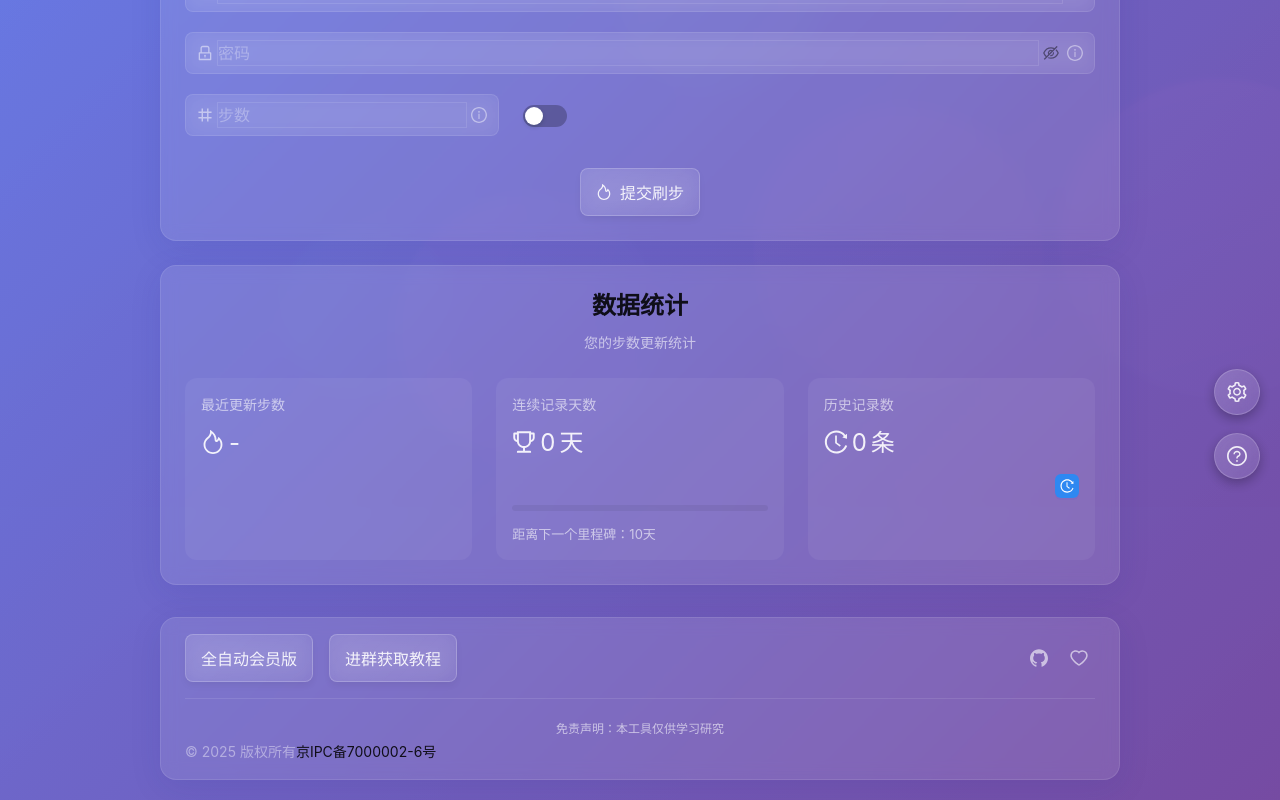
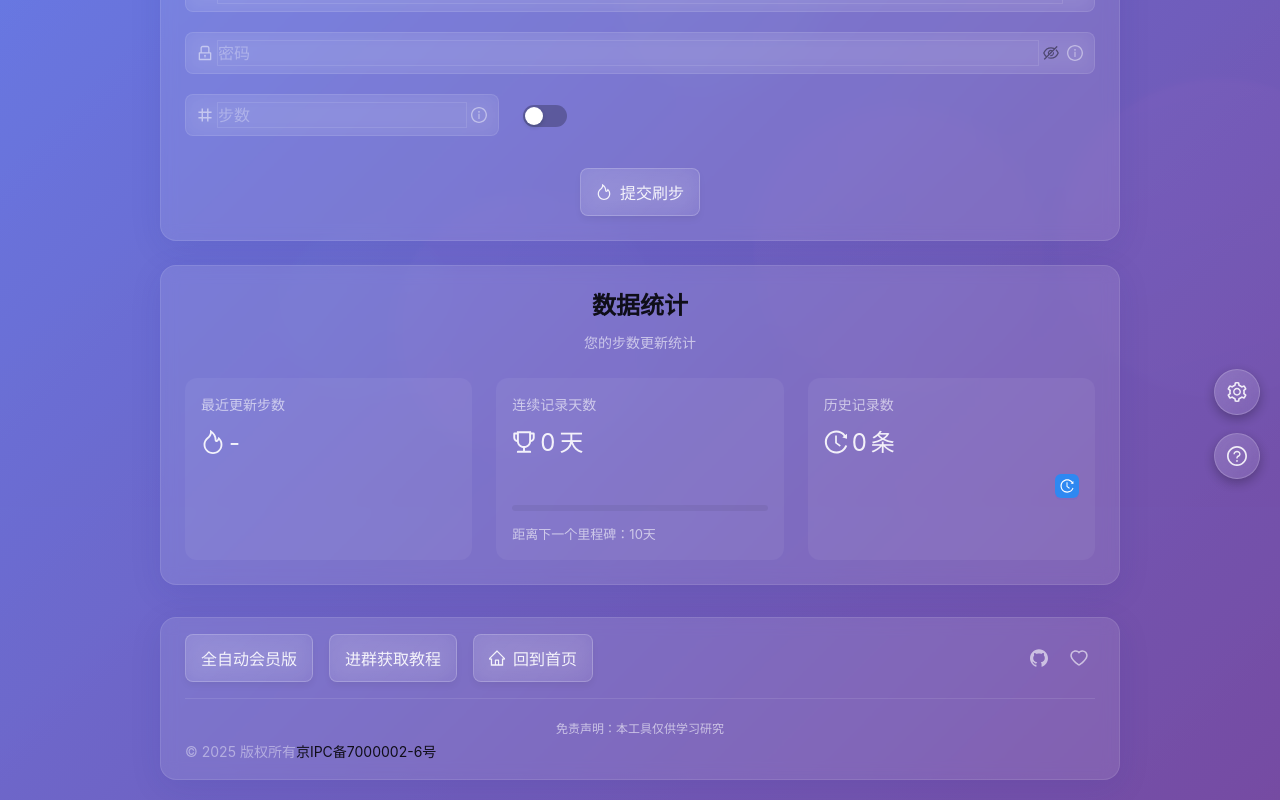
Before and after one commit to 53039843/ze1, a Next.js app: page / in a window 1280 px wide. Shown: the part 293-1093 px from the top of the page. Built offline with nearby package versions, Linux system fonts and the light colour scheme.

Commit message:
Update Footer.js

```diff
--- a/components/Footer.js
+++ b/components/Footer.js
@@ -1,6 +1,6 @@
 import React from 'react';
 import { Typography, Space, Button, Tooltip, Image } from 'antd';
-import { GithubOutlined, HeartOutlined, WechatOutlined } from '@ant-design/icons';
+import { GithubOutlined, HeartOutlined, WechatOutlined, HomeOutlined } from '@ant-design/icons';
 import { motion } from 'framer-motion';
 import NextLink from 'next/link';
 
@@ -32,6 +32,14 @@ const Footer = () => {
               onClick={() => window.open('https://qm.qq.com/q/pnDAFtRpo4', '_blank')}
             >
               进群获取教程
+            </Button>
+            <Button
+              type="default"
+              className="glass-button"
+              icon={<HomeOutlined />}
+              onClick={() => window.open('https://www.shuabu.mobi', '_blank')}
+            >
+              回到首页
             </Button>
           </Space>
         </div>
```
